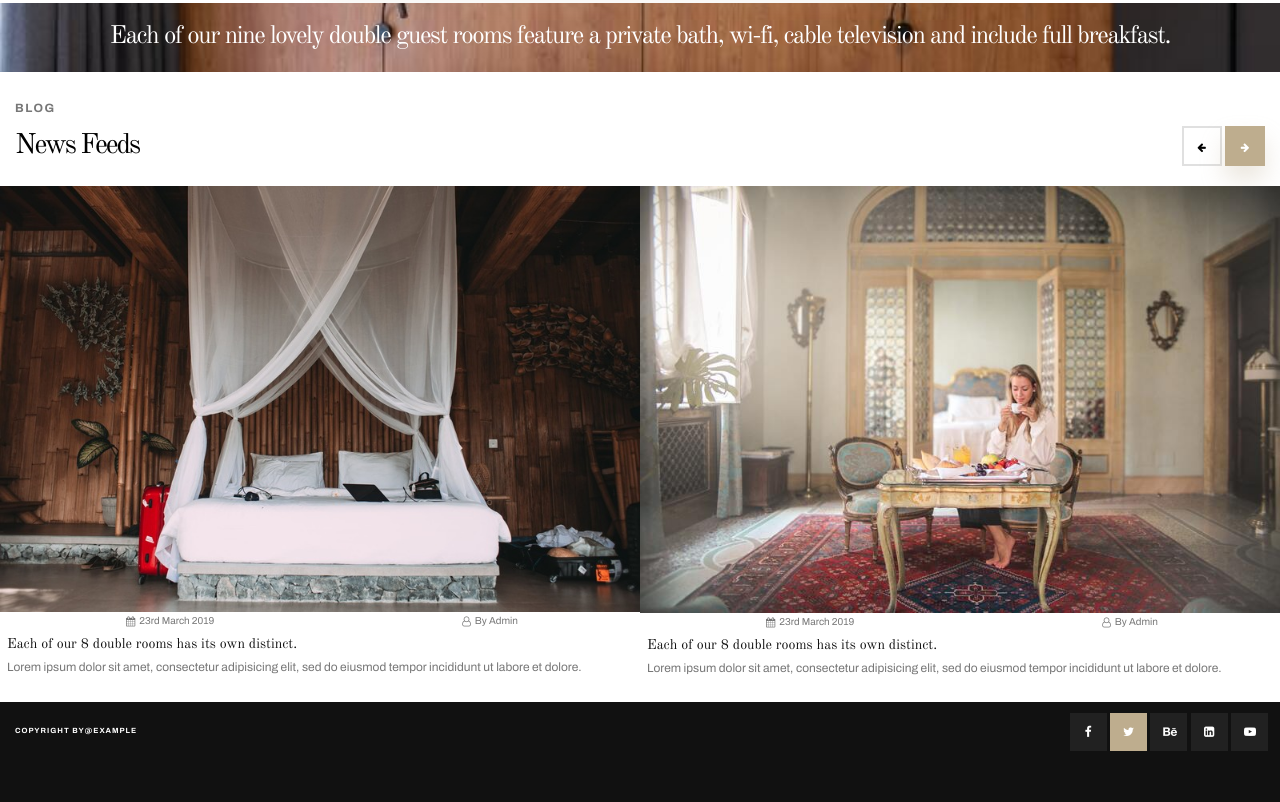
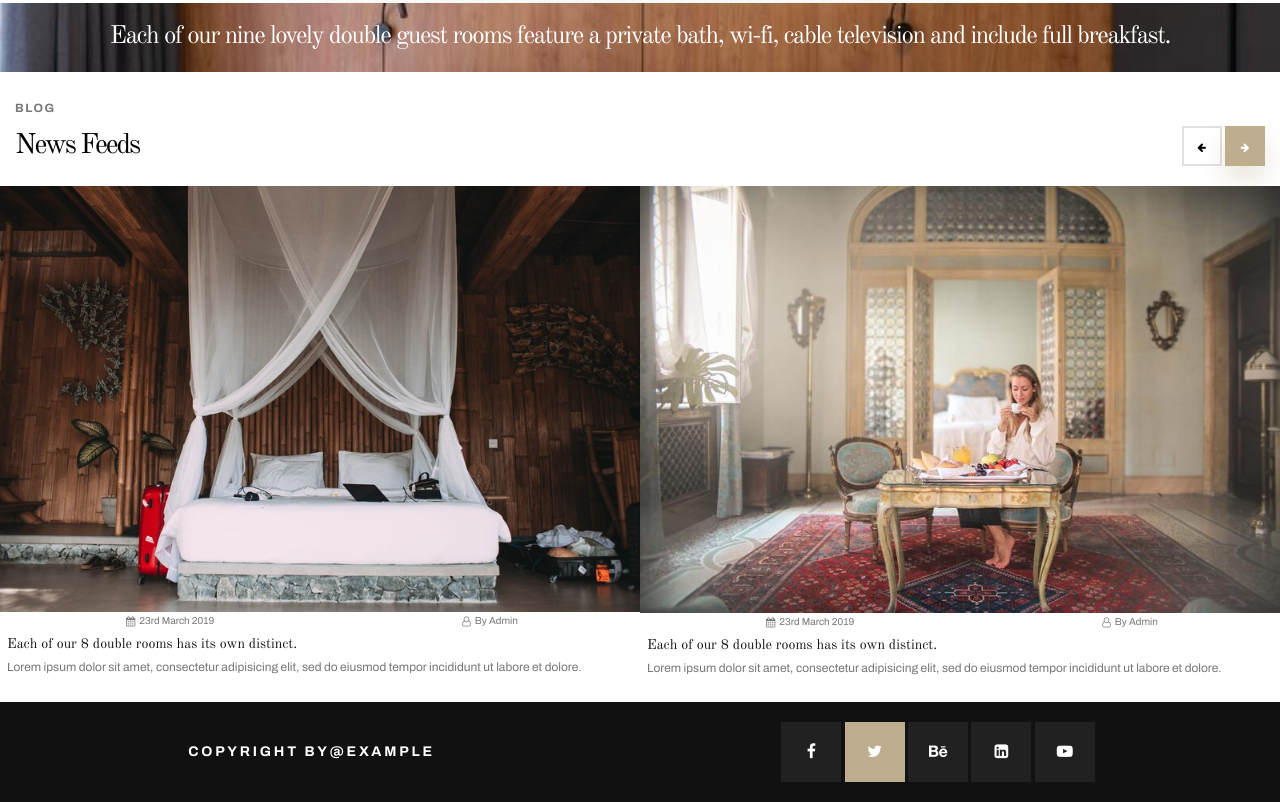
Before and after one commit to MarinaRobleno/Miranda, a website built with Parcel: page index.html in a window 1280 px wide. Shown: the part 3051-3853 px from the top of the page. Built offline with nearby package versions, Linux system fonts and the light colour scheme.

Commit message:
Prepared footer for screen 1000px

```diff
--- a/scss/footer.scss
+++ b/scss/footer.scss
@@ -27,3 +27,23 @@ footer{
         }
     }
 }
+
+@media only screen and (min-width: 1000px){
+    footer{
+        justify-content: space-around;
+        align-items: center;
+        padding: 0;
+        .copyright{
+            font-size: 14px;
+            letter-spacing: 2.8px;
+        }
+        .logo-line{
+            .copy-icon{
+                height: 60px;
+                width: 60px;
+                padding-top: 21px;
+                font-size: 16px;
+            }
+        }
+    }
+}
```
Also changed, not shown: css/main.css, 1 other file.
